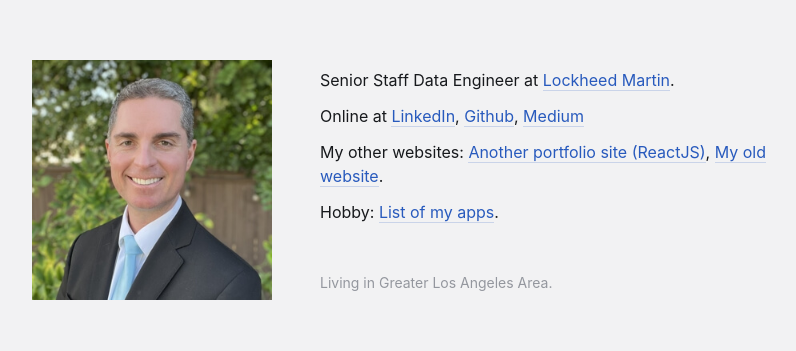
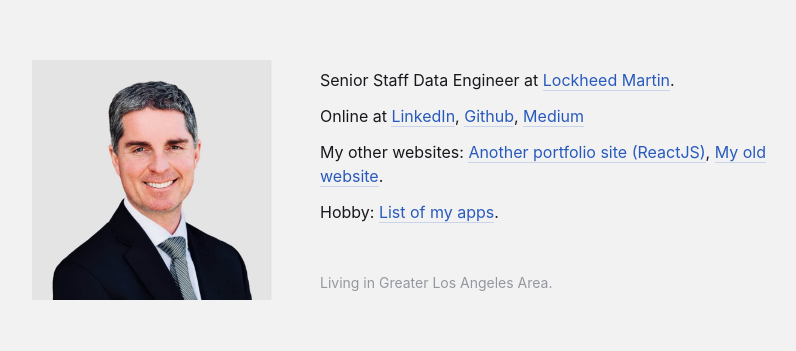
Before and after one commit to cpitzak/clintpitzak.com, a plain HTML site: page index.html in a window 1280 px wide. Shown: the part 220-571 px from the top of the page, without its empty margins (224-1020 px from the left). Drawn offline with Linux system fonts and the light colour scheme.

Commit message:
update profile picture

```diff
--- a/index.html
+++ b/index.html
@@ -14,7 +14,7 @@
   <body>
     <div class="me">
       <div class="avatar">
-        <img src="img/clintpitzak-portrait-hi-rez.jpg" />
+        <img src="img/clint-pitzak.jpg" />
       </div>
       <div class="copy">
         <ul class="resume-list">
```
Also changed, not shown: img/clint-pitzak.jpg (added).
